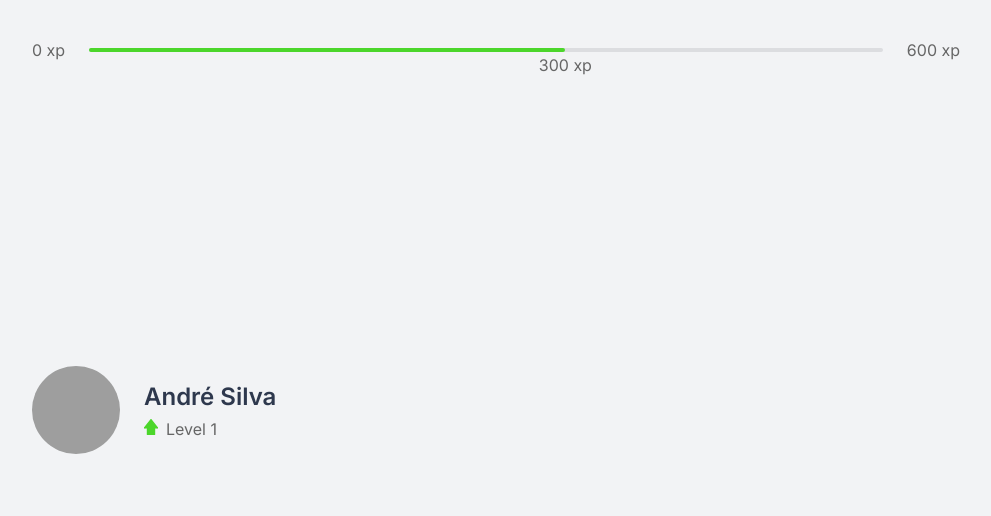
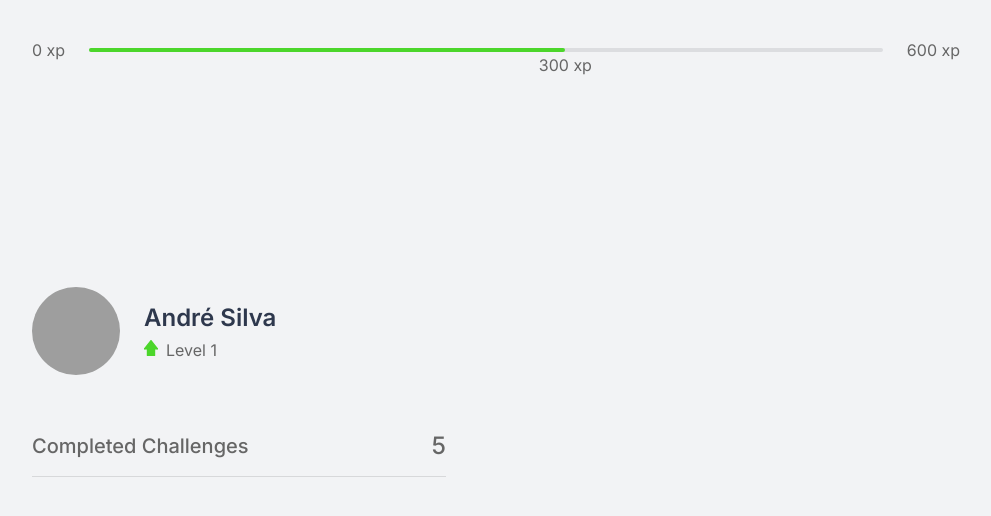
Before and after one commit to andre-silva-14/flex-it, a Next.js app: page / in a window 1280 px wide. Shown: the top 516 px of the page, without its empty margins (144-1135 px from the left). Built offline with nearby package versions, Linux system fonts and the light colour scheme; grey boxes are pictures that could not be loaded.

Commit message:
Add Completed Challenges component

```diff
--- /dev/null
+++ b/src/components/CompletedChallenges.tsx
@@ -0,0 +1,10 @@
+import styles from '../styles/components/CompletedChallenges.module.css'
+
+export function CompletedChallenges() {
+    return (
+        <div className={styles.completedChallengesContainer}>
+            <span>Completed Challenges</span>
+            <span>5</span>
+        </div>
+    )
+}
--- a/src/pages/index.tsx
+++ b/src/pages/index.tsx
@@ -1,3 +1,4 @@
+import { CompletedChallenges } from "../components/CompletedChallenges";
 import ExperienceBar from "../components/ExperienceBar";
 import { Profile } from "../components/Profile";
 
@@ -9,7 +10,10 @@ export default function Home() {
     <div className={styles.container}>
       <ExperienceBar/>
       <section className={styles.leftContainer}>
-        <Profile />
+        <div>
+          <Profile />
+          <CompletedChallenges />
+        </div>
       </section>
     </div>
   )
--- /dev/null
+++ b/src/styles/components/CompletedChallenges.module.css
@@ -0,0 +1,19 @@
+.completedChallengesContainer {
+    display: flex;
+    align-items: center;
+    justify-content: space-between;
+
+    margin: 3.5rem 0;
+    padding-bottom: 1rem;
+    border-bottom: 1px solid #d7d8da;
+
+    font-weight: 500;
+}
+
+.completedChallengesContainer span:first-child{
+    font-size: 1.25rem;
+}
+
+.completedChallengesContainer span:last-child{
+    font-size: 1.5rem;
+}
```
